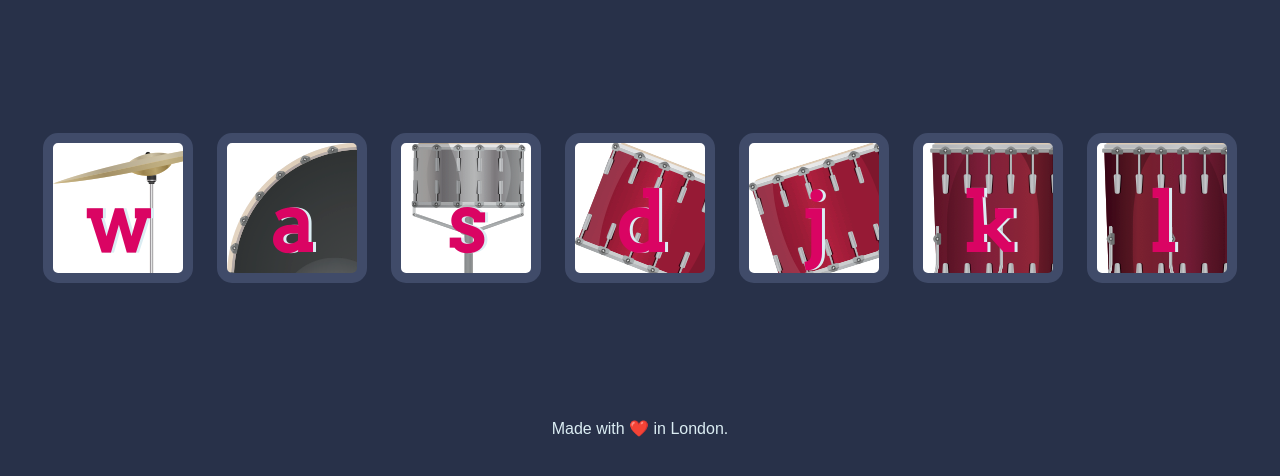
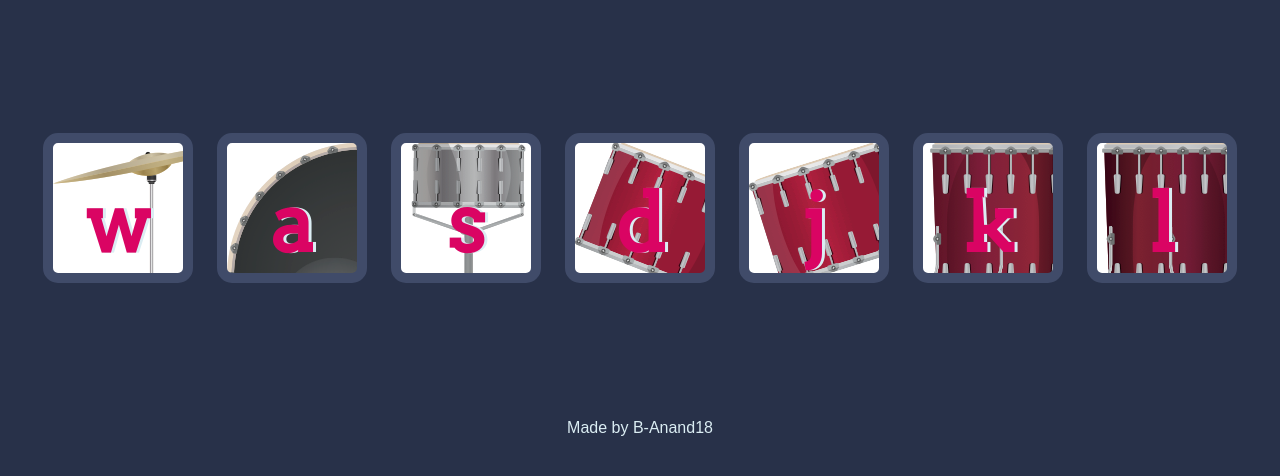
Before and after one commit to B-Anand18/Drum_Sound, a plain HTML site: page index.html in a window 1280 px wide. Shown: the part 156-632 px from the top of the page. Drawn offline with Linux system fonts and the light colour scheme.

Commit message:
Update index.html,changed footer

```diff
--- a/index.html
+++ b/index.html
@@ -25,7 +25,7 @@
 
 
   <footer>
-    Made with ❤️ in London.
+    Made by B-Anand18
   </footer>
   <script src="index.js"></script>
 </body>
```
